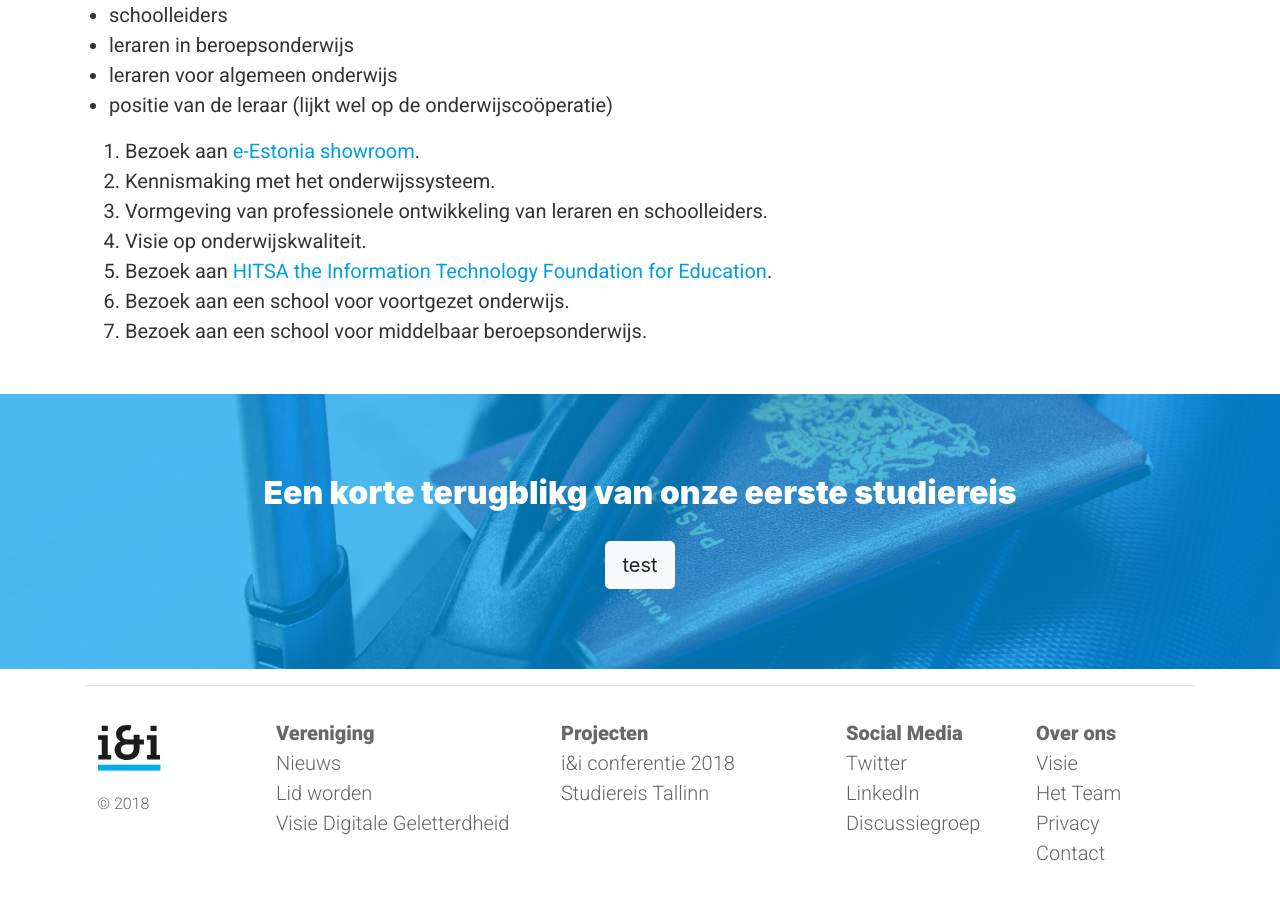
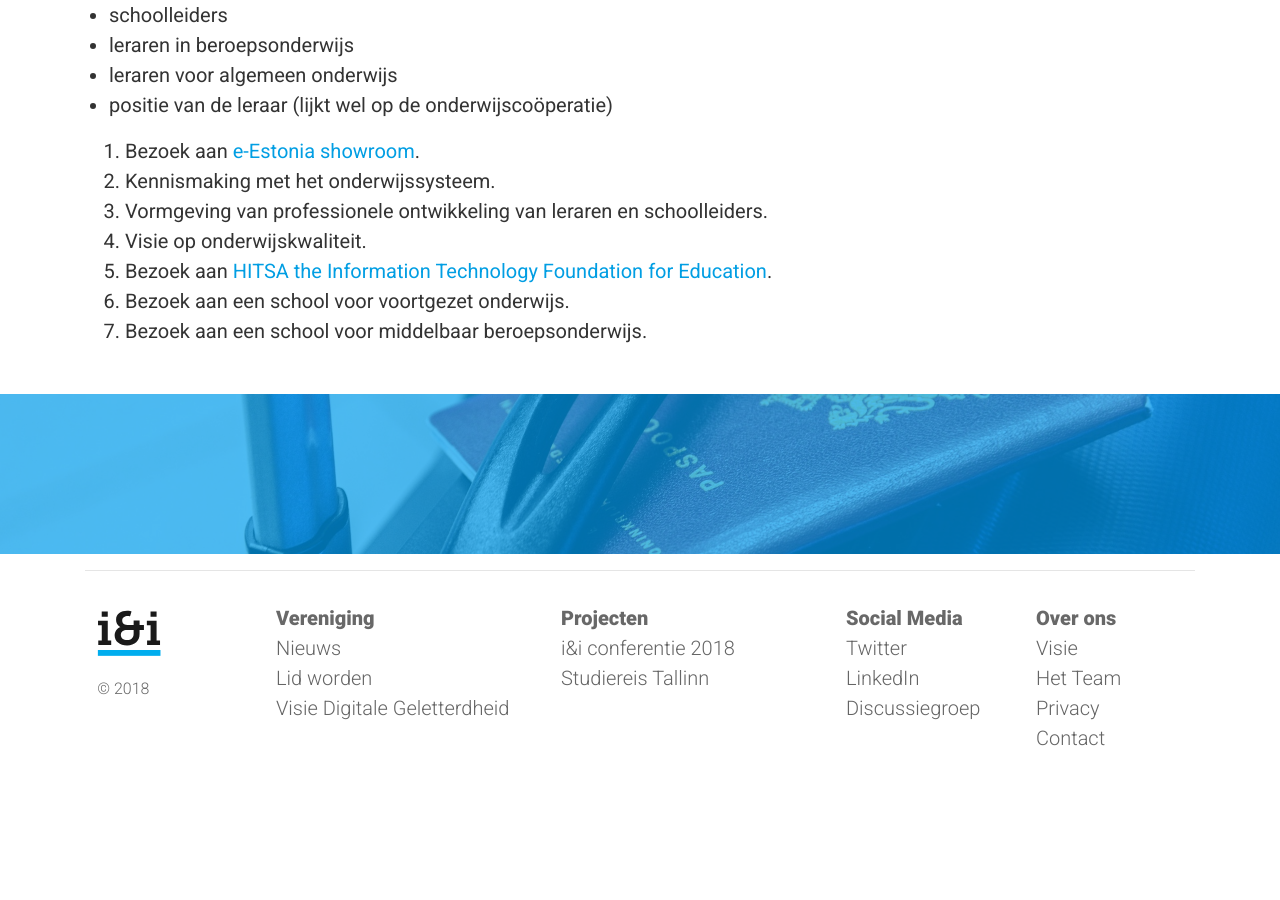
Before and after one commit to ieni/website, a Jekyll site: the page built from _projects/studiereis-tallinn.md, in a window 1280 px wide and 900 px high, scrolled down 3040 px. Built offline with Jekyll 4.4.1, drawn with Linux system fonts in a browser that asks for light colours; after the commit the page ends 3825 px from its top, so only the background shows below that; some of the changed lines change nothing that is shown.

Commit message:
Update studiereis-tallinn.md

```diff
--- a/_projects/studiereis-tallinn.md
+++ b/_projects/studiereis-tallinn.md
@@ -1,11 +1,12 @@
 ---
 title: "Studiereis Tallinn"
 lead: "Met collega's op stap naar Tallinn, Estland. Van 3 t/m 6 oktober 2018."
-website: https://forms.office.com/Pages/ResponsePage.aspx?id=eBHCLymeaUmPJtdreO9MNNphwHuEv0FDm7u7N1QXjX1UOE1ZVjVOME9WNk1CT1NQN1VWRllRM1ExNC4u
+header: /assets/img/content/conference_page_header.jpg
+website:
 layout: project
 author: "Ramon Moorlag"
-customReadMore: "Een korte terugblikg van onze eerste studiereis"
-customWebsiteTitle: "test"
+customReadMore: "Een korte terugblik van onze eerste studiereis"
+customWebsiteTitle: "Meer informatie"
 customBackgroundImage: /assets/img/content/travel.jpg
 header: /assets/img/content/studiereis-tallinn.jpg
 ---
```
